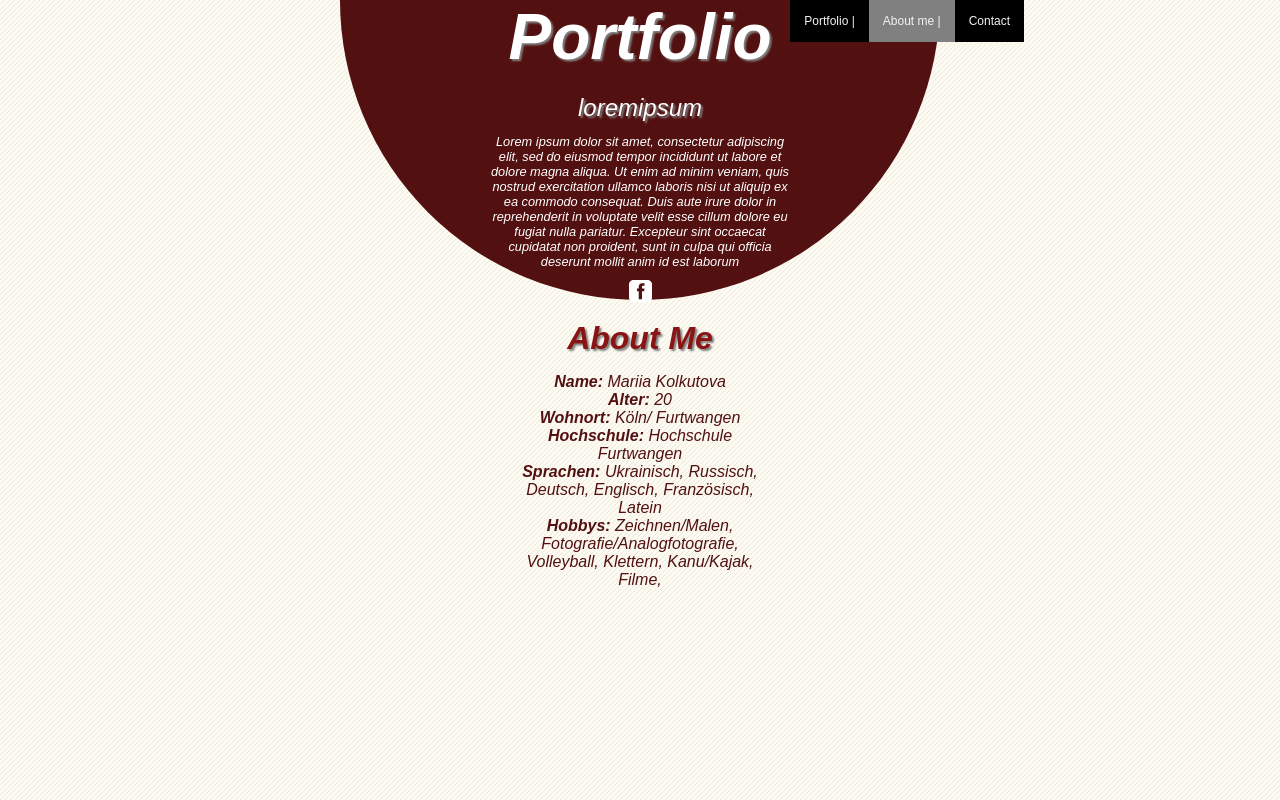
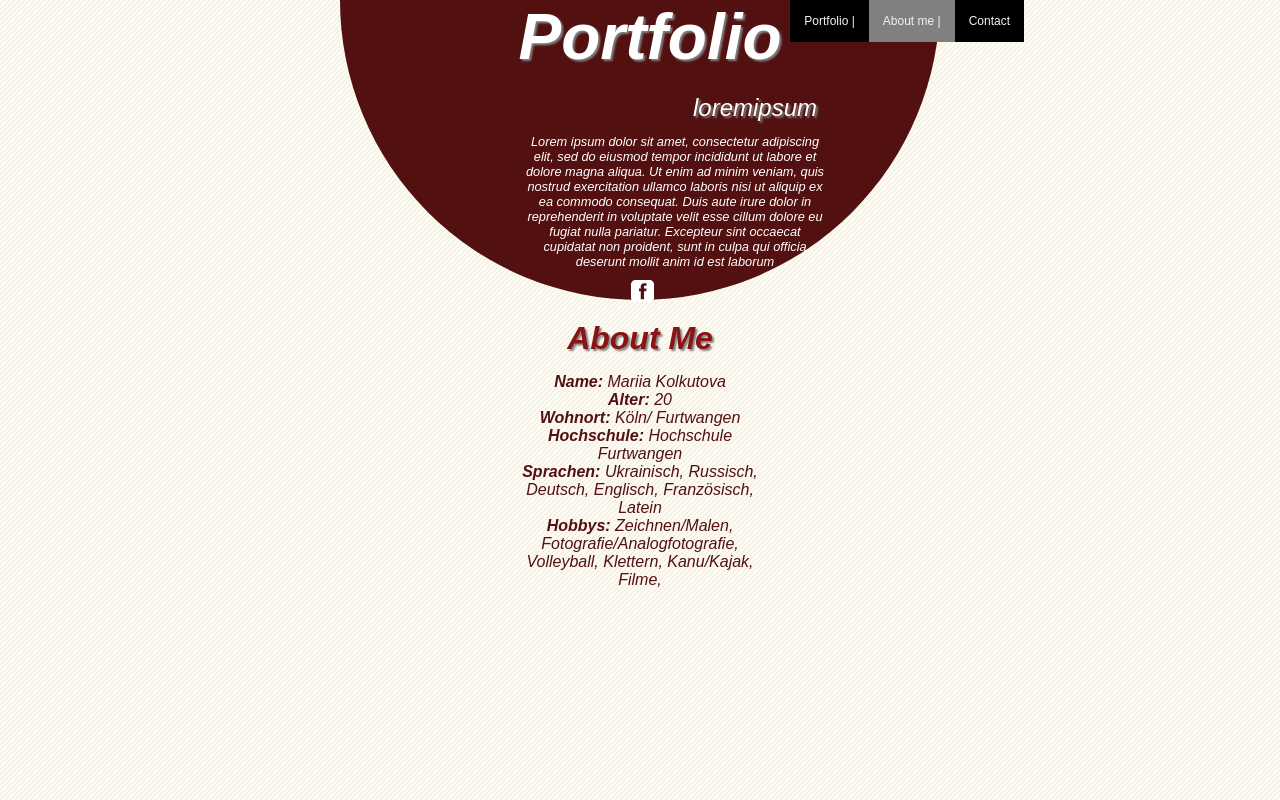
Before and after one commit to MariiaKolkutova/EIA1-WiSe20-21, a plain HTML site: page Aufgabe3/aboutme.html in a window 1280 px wide. Drawn offline with Linux system fonts and the light colour scheme.

```diff
--- a/Aufgabe3/style.css
+++ b/Aufgabe3/style.css
@@ -46,6 +46,7 @@
   padding: 5px;
   width: 25px;
   height: 25px;
+  margin-right: 165px;
 }
 .facebooklogo img:hover {
    transform: scaleX(-1);
@@ -70,6 +71,7 @@
     font-weight: 500;
     text-shadow: 2px 2px 2px grey;
     margin: 0 auto;
+    margin-left: 20px;
   }
 h2{
   color:white;
@@ -78,6 +80,7 @@
   font-style: italic;
   font-weight: 100;
   text-shadow: 2px 2px 2px grey;
+  margin-left: 230px;
 }
 #lorimps{
     background-color: transparent;
@@ -87,7 +90,7 @@
     width: 300px;
     border: 50px;
     margin: 500px;
-    margin-left: 150px;
+    margin-left: 185px;
     margin-top: -8px;
     margin-bottom: 0px;
     color:white;
```
